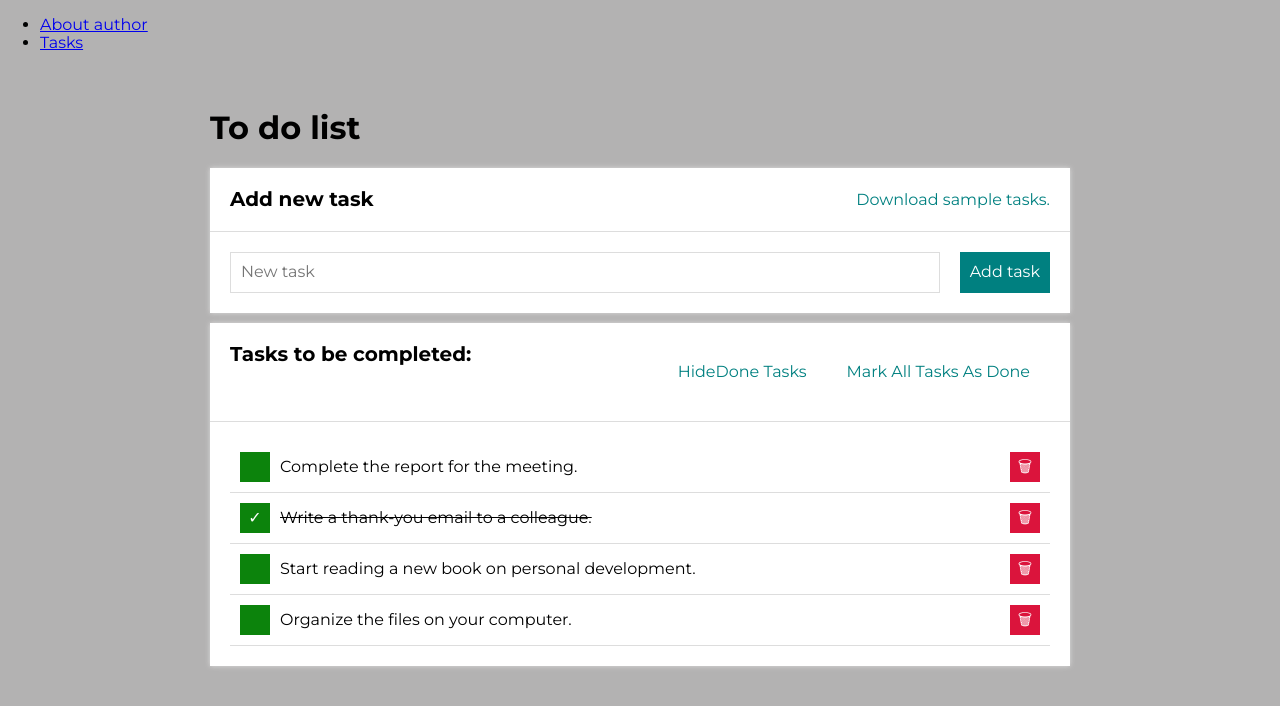
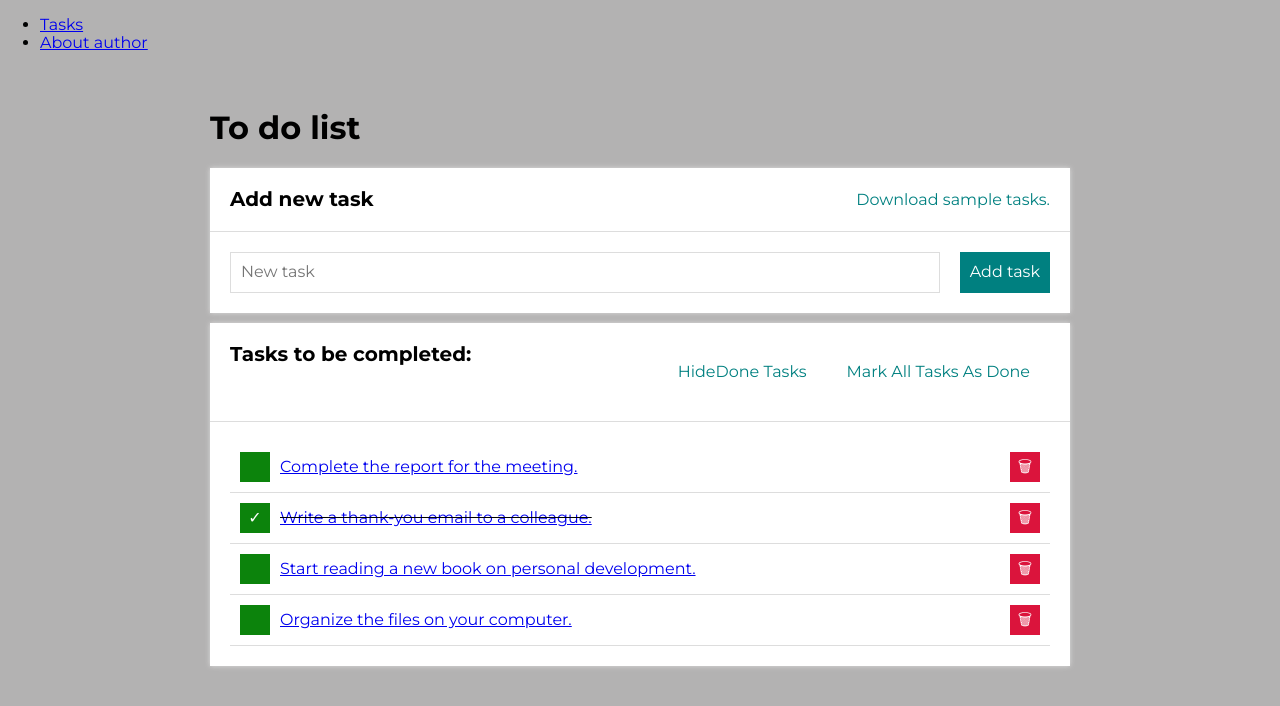
Before and after one commit to PawelOwiesek/todo-list_react, a React (Create React App) app: page /#/tasks in a window 1280 px wide. Both pictures are taken after a click on the button "Download sample tasks.". Shown: the top 706 px of the page. Built offline with nearby package versions, Linux system fonts and the light colour scheme.

Commit message:
added tasks details page

```diff
--- a/src/App.js
+++ b/src/App.js
@@ -1,6 +1,7 @@
 import { HashRouter, NavLink, Switch, Route, Redirect } from "react-router-dom";
 import Tasks from "./features/tasks/TasksPage";
-import Author from "./features/author/Author";
+import AuthorPage from "./features/author/AuthorPage";
+import TaskPage from "./features/tasks/TaskPage";
 
 const App = () => (
   <HashRouter>
@@ -8,19 +9,23 @@
       <nav>
         <ul>
           <li>
-            <NavLink to="/author">About author</NavLink>
+            <NavLink to="/tasks">Tasks</NavLink>
           </li>
           <li>
-            <NavLink to="/tasks">Tasks</NavLink>
+            <NavLink to="/author">About author</NavLink>
           </li>
         </ul>
         <Switch>
-          <Route path="/author">
-            <Author />
+          <Route path="/tasks/:id">
+            <TaskPage />
           </Route>
           <Route path="/tasks">
             <Tasks />
           </Route>
+          <Route path="/author">
+            <AuthorPage />
+          </Route>
+
           <Route path="/">
             <Redirect to="/tasks" />
           </Route>
--- /dev/null
+++ b/src/features/tasks/TaskPage/index.js
@@ -0,0 +1,27 @@
+import { useParams } from "react-router-dom";
+import { useSelector } from "react-redux";
+import Section from "../../../common/Section";
+import Header from "../../../common/Header";
+import Container from "../../../common/Container";
+
+import { getTaskById } from "../tasksSlice";
+
+function TaskPage() {
+  const { id } = useParams();
+  const task = useSelector((state) => getTaskById(state, id));
+  return (
+    <Container>
+      <Header title="Details of task" />
+      <Section
+        title={task ? task.content : "no matching tasks🙈"}
+        body={
+          <>
+            <strong>Task done:</strong> {task.done ? "Yes👌" : "No🤷‍♂️"}
+          </>
+        }
+      />
+    </Container>
+  );
+}
+
+export default TaskPage;
--- a/src/features/tasks/TasksPage/TaskList/index.js
+++ b/src/features/tasks/TasksPage/TaskList/index.js
@@ -1,5 +1,6 @@
 import { useSelector, useDispatch } from "react-redux";
 import { TasksList, Item, Content, Button } from "./styled";
+import { Link } from "react-router-dom";
 import {
   selectTasks,
   toggleTaskDone,
@@ -18,7 +19,9 @@
           <Button onClick={() => dispatch(toggleTaskDone(task.id))} toggleDone>
             {task.done ? "✓" : ""}
           </Button>
-          <Content done={task.done}>{task.content}</Content>
+          <Content done={task.done}>
+            <Link to={`/tasks/${task.id}`}>{task.content}</Link>
+          </Content>
           <Button onClick={() => dispatch(removeTask(task.id))} remove>
             🗑
           </Button>
--- a/src/features/tasks/tasksSlice.js
+++ b/src/features/tasks/tasksSlice.js
@@ -48,4 +48,7 @@
 export const selectHideDone = (state) => selectTasksState(state).hideDone;
 export const selectEveryTaskDone = (state) =>
   selectTasks(state).every(({ done }) => done);
+
+export const getTaskById = (state, taskId) =>
+  selectTasks(state).find(({ id }) => id === taskId);
 export default tasksSlice.reducer;
```
Also changed, not shown: src/features/author/AuthorPage.js (renamed from src/features/author/Author.js).
